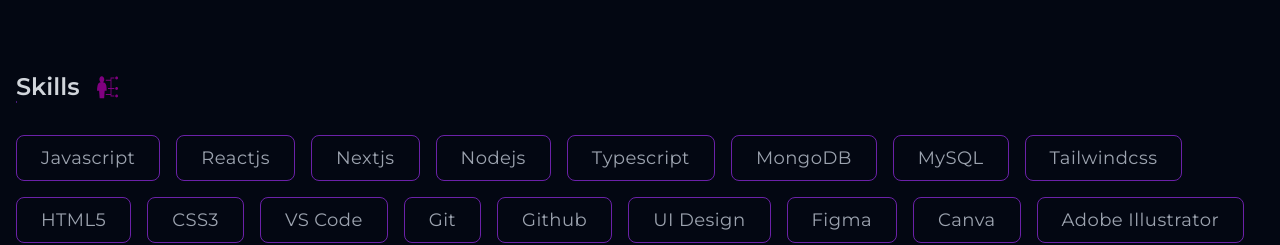
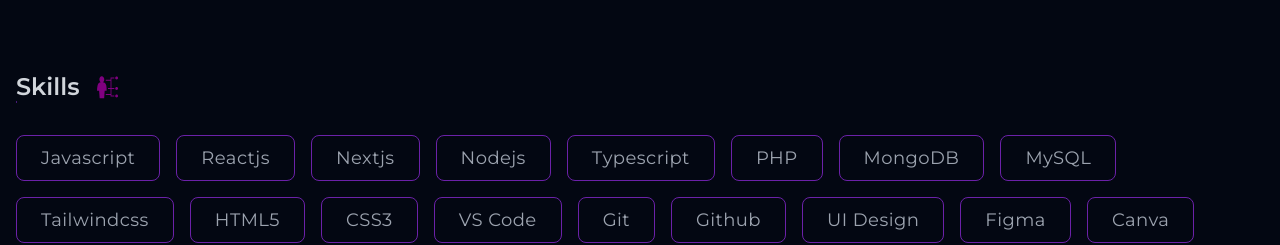
Before and after one commit to chriscervantes2415/portfolioweb, a Next.js app: page / in a window 1280 px wide. Shown: the part 1140-1385 px from the top of the page. Built offline with nearby package versions, Linux system fonts and the light colour scheme.

Commit message:
Update Skills.tsx

```diff
--- a/components/Skills.tsx
+++ b/components/Skills.tsx
@@ -17,6 +17,10 @@ const Skills = () => {
         <SkillsInput
           title="Typescript"
           link="https://www.typescriptlang.org/"
+        />
+        <SkillsInput
+          title="PHP"
+          link="https://www.php.net/"
         />
 
         <SkillsInput title="MongoDB" link="https://www.mongodb.com/" />
```
